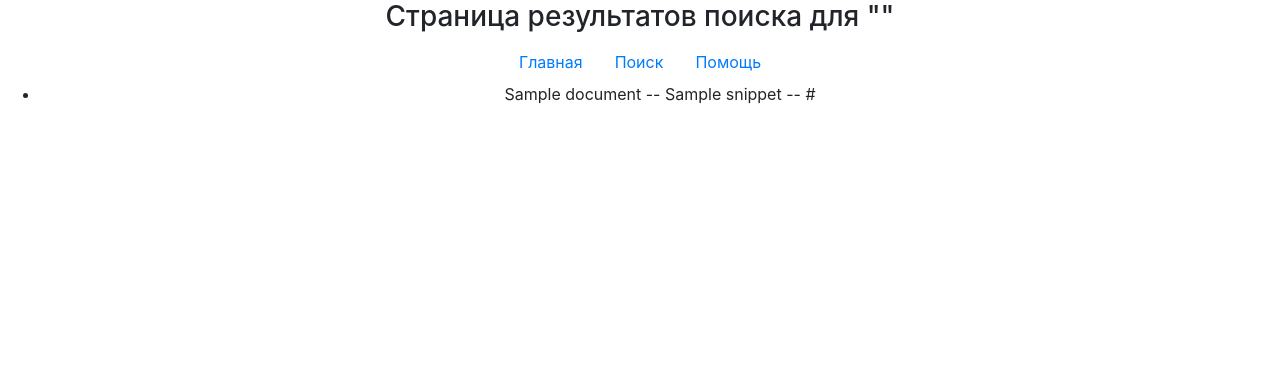
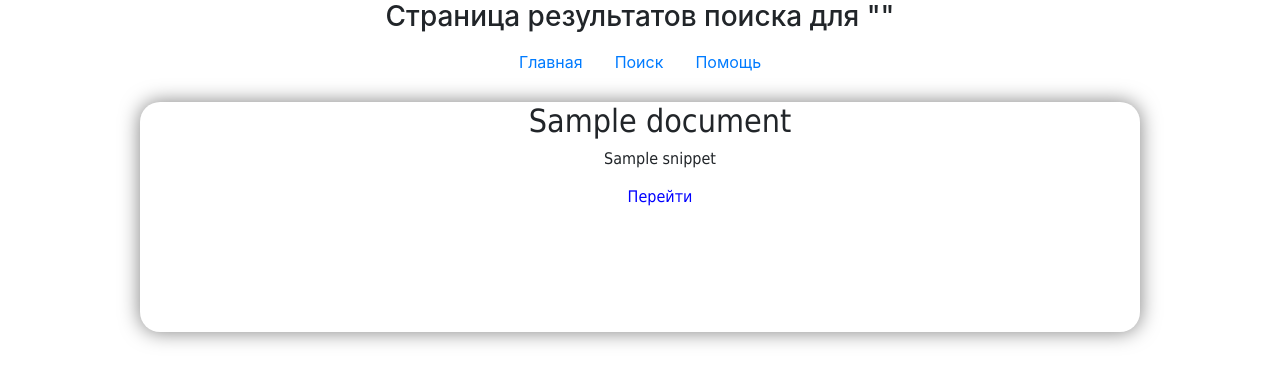
Before and after one commit to alucadeil/Boolean_search, a Django app: template main/templates/main/result.html in a window 1280 px wide. Shown: the top 384 px of the page. Run offline with Django 3.2, Linux system fonts and the light colour scheme; the template is opened without the code that fills it: most values are stand-ins (such as "Sample title", 1, 10 or a date in 2020); some libraries are stand-ins or nearby versions.

Commit message:
add UI from result

```diff
--- a/main/templates/main/result.html
+++ b/main/templates/main/result.html
@@ -5,9 +5,35 @@
 {% endblock %}
 
 {% block content %}
-<ul>
-    {% for document in result %}
-        <li>{{ document.title }} -- {{ document.snippet }} -- {{ document.url }} </li>
-    {% endfor %}
-</ul>
+        {% for document in result %}
+            <div class="blocks">
+                <ul>
+                    <h2>{{ document.title }}</h2>
+                    <p>{{ document.snippet }}</p>
+                    <a class="button" href="{{ document.url }}">Перейти</a>
+                </ul>
+            </div>
+        {% endfor %}
+    <style type="text/css">
+.blocks{
+
+	font: 300 1rem/1.4 'Exo 2', Tahoma, Verdana, Segoe, sans-serif;
+	border-radius: 20px;
+	width: 1000px;
+	min-height: 230px;
+	margin: 20px auto 0 auto;
+	box-shadow: 0 0 20px  rgba(0,0,0,0.5);
+}
+
+a.button {
+	color: blue;
+	width: 180px;
+	display: inline-block;
+	text-decoration: none;
+	user-select: none;
+}
+
+a.button:hover { background: rgba(255,255,255,.2); }
+a.button:active { background: white; }
+</style>
 {% endblock %}
```
